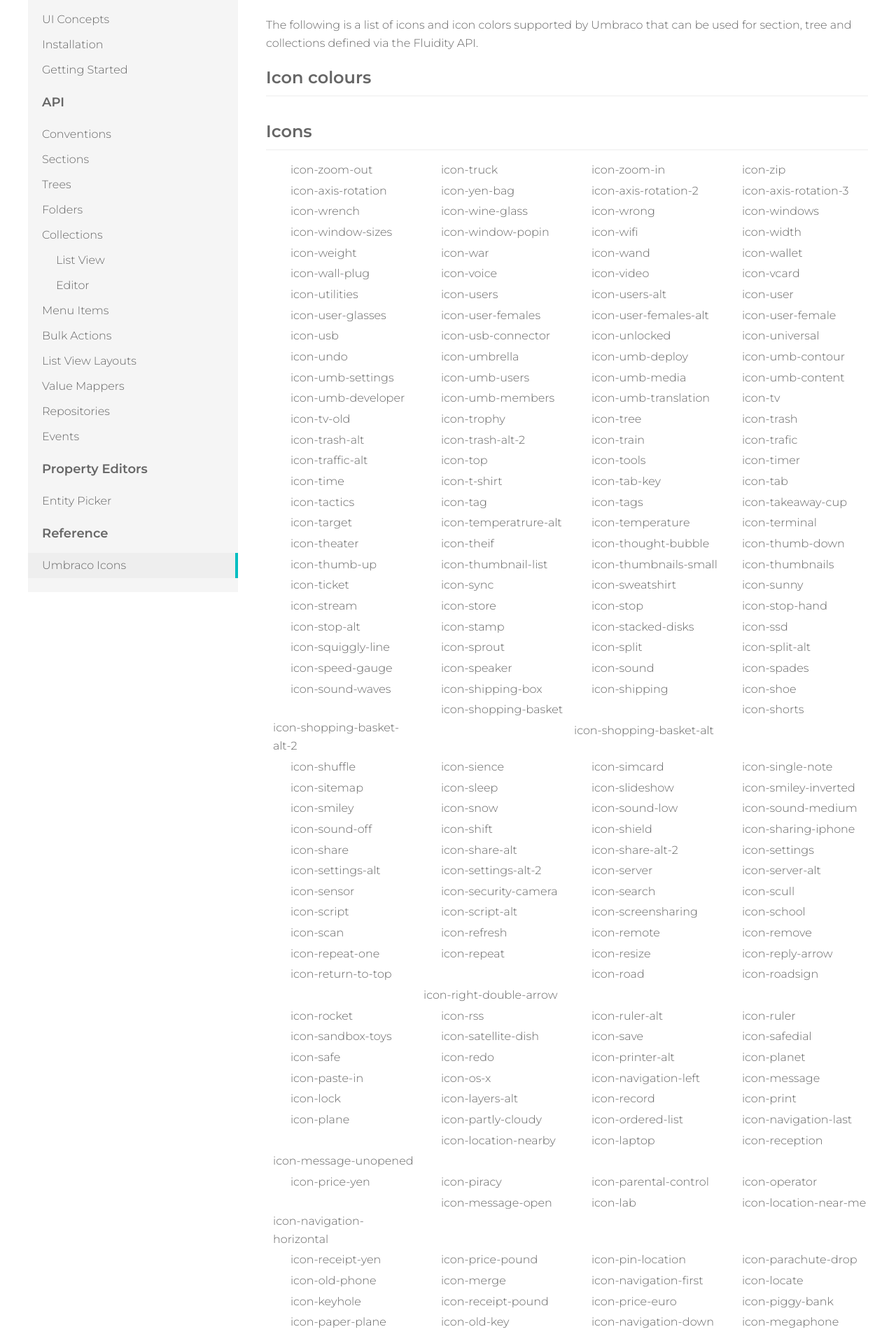
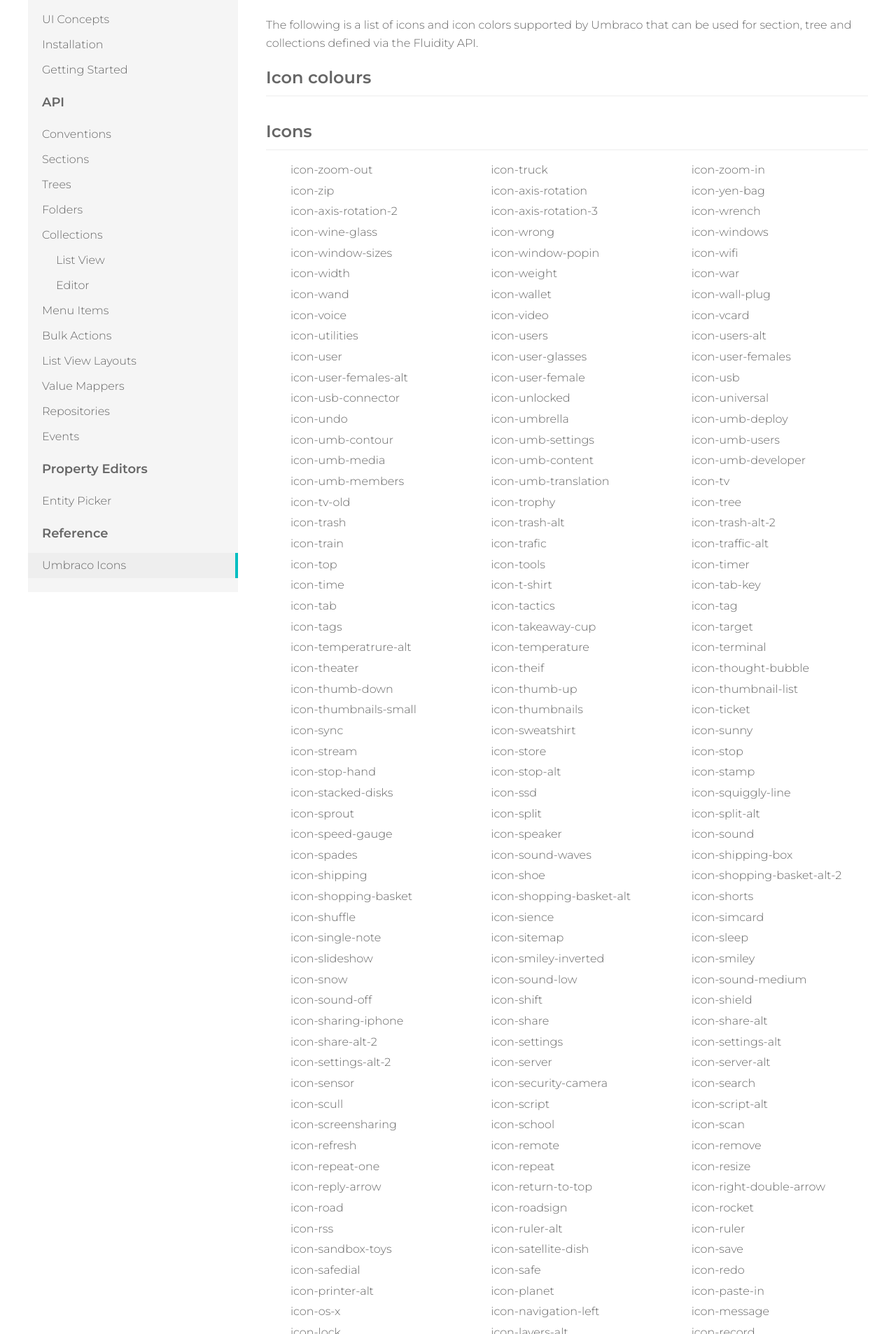
Before and after one commit to mattbrailsford/umbraco-fluidity, a Jekyll site: the page built from docs/_pages/04-reference-00-umbraco-icons.md, in a window 1280 px wide. Shown: the part 375-2281 px from the top of the page at 70% size. Built offline with Jekyll 4.4.1, drawn with Linux system fonts in a browser that asks for light colours; some web fonts are replaced.

Commit message:
Icon styling

```diff
--- a/docs/css/styles.css
+++ b/docs/css/styles.css
@@ -404,7 +404,21 @@
 .icons-list li
 {
     display: flex;
-    width: 25%;
+    width: 100%;
+}
+
+@media only screen and (min-width: 425px) {
+    .icons-list li
+    {
+        width: 50%;
+    }
+}
+
+@media only screen and (min-width: 960px) {
+    .icons-list li
+    {
+        width: 33.3%;
+    }
 }
 
 [class^="icon-"],
```
